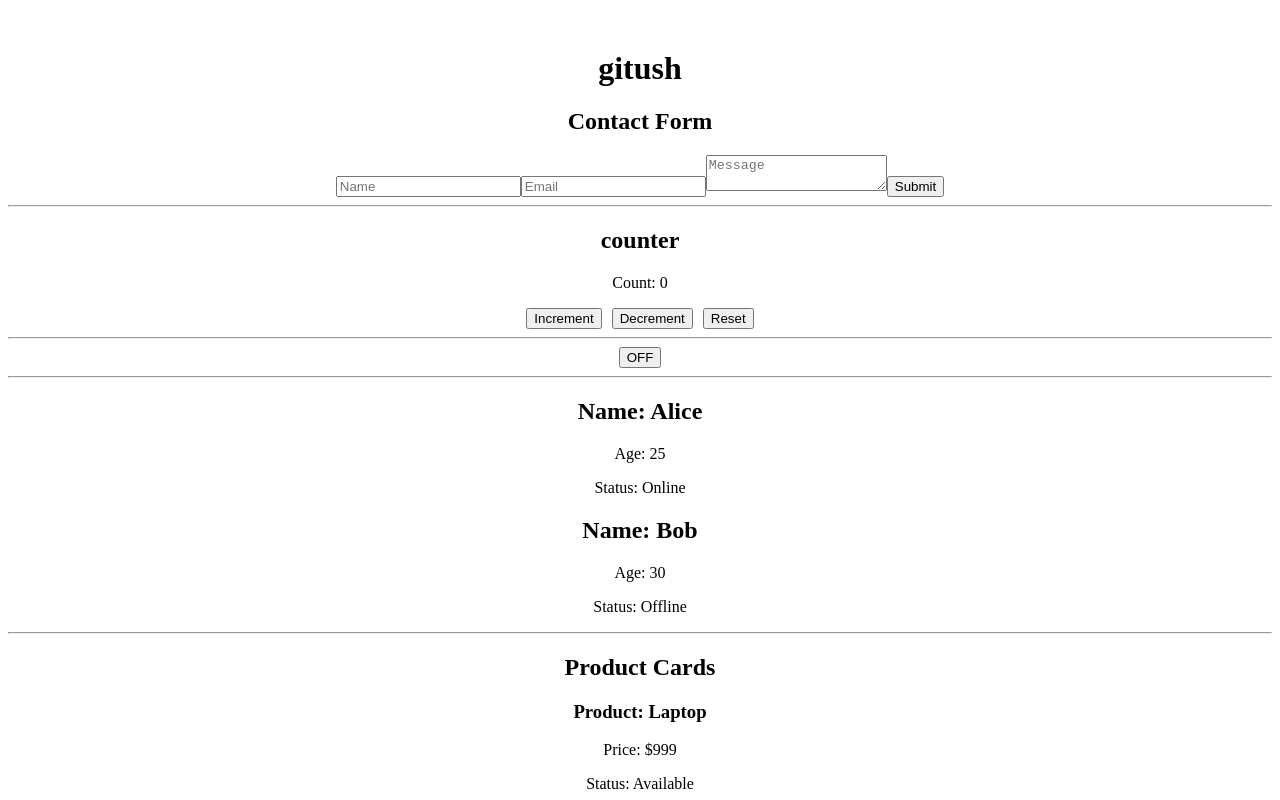
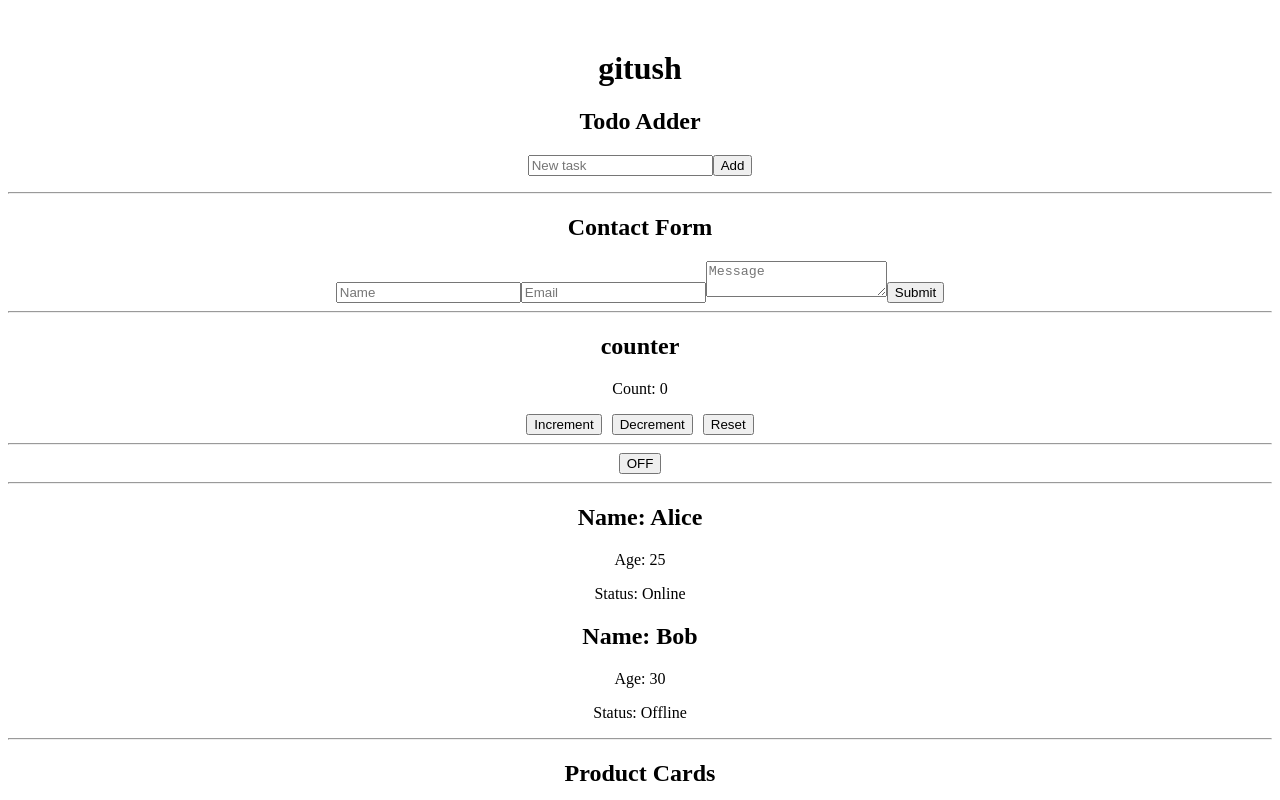
Before and after one commit to crystalfox1/giti, a React (Vite) app: page / in a window 1280 px wide. Shown: the top 800 px of the page. Built offline with nearby package versions, Linux system fonts and the light colour scheme.

Commit message:
add TodoAdder component exercise

```diff
--- a/src/App.tsx
+++ b/src/App.tsx
@@ -1,3 +1,4 @@
+import TodoAdder from "./TodoAdder"
 import ContactForm from "./ContactForm"
 import Counter from "./Counter"
 import Toggle from "./Toggle"
@@ -9,6 +10,8 @@ function App() {
   return (
     <div style={{ textAlign: "center", marginTop: "50px" }}>
       <h1>gitush</h1>
+      <TodoAdder />
+      <hr />
       <ContactForm />
       <hr />
       <Counter />
--- /dev/null
+++ b/src/TodoAdder.tsx
@@ -0,0 +1,32 @@
+import { useState } from "react"
+
+interface Todo {
+  id: number
+  text: string
+}
+
+const TodoAdder = () => {
+  const [inputText, setInputText] = useState<string>("")
+  const [todos, setTodos] = useState<Todo[]>([])
+
+  const handleAdd = () => {
+    if (!inputText.trim()) return
+    setTodos([...todos, { id: Date.now(), text: inputText }])
+    setInputText("")
+  }
+
+  return (
+    <div>
+      <h2>Todo Adder</h2>
+      <input type="text" value={inputText} onChange={(e) => setInputText(e.target.value)} placeholder="New task" />
+      <button onClick={handleAdd}>Add</button>
+      <ul>
+        {todos.map((todo) => (
+          <li key={todo.id}>{todo.text}</li>
+        ))}
+      </ul>
+    </div>
+  )
+}
+
+export default TodoAdder
```
